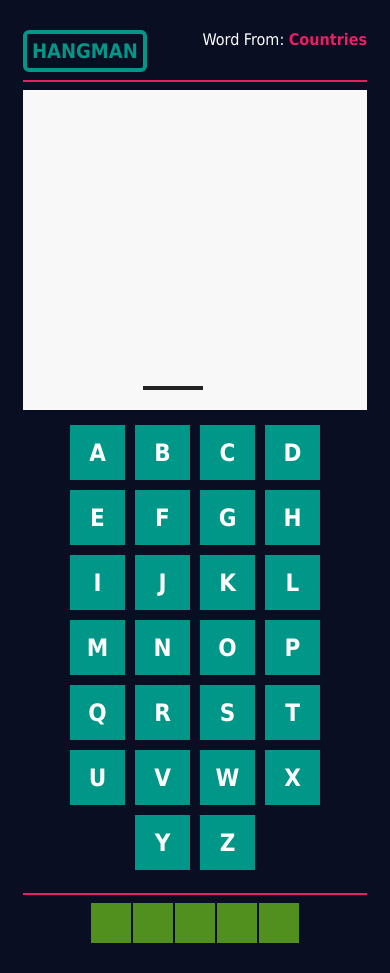
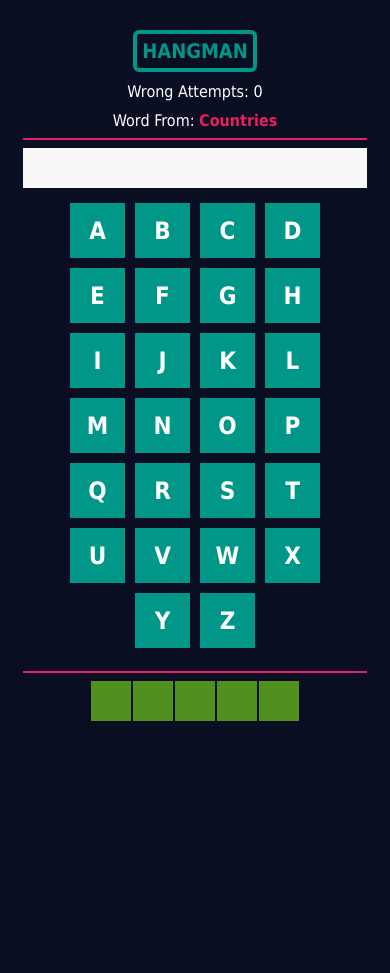
Before and after one commit to HossamKamal-1/Hangman-Game, a plain HTML site: page index.html in a window 390 px wide. After the commit the page ends 844 px from the top, so only its background shows below. Drawn offline with Linux system fonts and the light colour scheme.

Commit message:
added one more death component and wrongTries Counter

```diff
--- a/css/main.css
+++ b/css/main.css
@@ -68,9 +68,16 @@ hr {
 }
 .game-info {
   display: flex;
+  justify-content: space-between;
+  align-items: center;
+}
+@media (max-width: 767px) {
+  .game-info {
+    flex-direction: column;
+    gap: 10px;
+  }
 }
 .game-info .game-name {
-  flex: 0.2;
   color: #009688;
   font-weight: bold;
   font-size: 20px;
@@ -80,8 +87,10 @@ hr {
   padding: 5px;
   border-radius: 6px;
 }
+.game-info .wrong-attempts {
+  color: white;
+}
 .game-info .category {
-  flex: 1;
   text-align: right;
   color: white;
 }
@@ -103,6 +112,7 @@ hr {
   position: relative;
   margin: auto;
   z-index: 1;
+  display: none;
 }
 @media (max-width: 520px) {
   .hangman-draw .the-draw {
@@ -216,6 +226,7 @@ hr {
   left: 130px;
   transform: rotate(30deg);
 }
+.hangman-draw .the-draw.visible,
 .hangman-draw .the-man .legs.visible,
 .hangman-draw .the-man .hands.visible,
 .hangman-draw .the-man .body.visible,
--- a/index.html
+++ b/index.html
@@ -18,6 +18,7 @@
     <div class="container">
       <div class="game-info">
         <div class="game-name">Hangman</div>
+        <div class="wrong-attempts">Wrong Attempts: <span>0</span></div>
         <div class="category">
           Word From: <span></span>
         </div>
@@ -25,7 +26,7 @@
       <hr />
       <div class="row">
         <div class="hangman-draw">
-          <div class="the-draw">
+          <div class="the-draw comp">
             <div class="the-stand comp"></div>
             <div class="the-hang comp"></div>
             <div class="the-rope comp"></div>
--- a/js/main.js
+++ b/js/main.js
@@ -65,7 +65,8 @@ if (choosenWord.indexOf(" ") !== -1) {
 }
 
 // console.log(choosenWord);
-
+let wrongTries = 0;
+let wrongAttemptSpan = document.querySelector(".wrong-attempts span");
 let loseComponentsElements = document.querySelectorAll(".comp");
 // making copy of the choosen word to display it when player lose
 let choosenWordCopy = choosenWord;
@@ -83,6 +84,7 @@ lettersElements.forEach((letterElement) => {
       // checkinng wether all guess-words in html are not empty [ has character in html ]
       checkWinCondition();
     } else {
+      wrongAttemptSpan.innerHTML = ++wrongTries;
       this.classList.add("wrong");
       playSoundFx("failure");
       if (indexOfLoseComponent < loseComponentsElements.length) {
```
